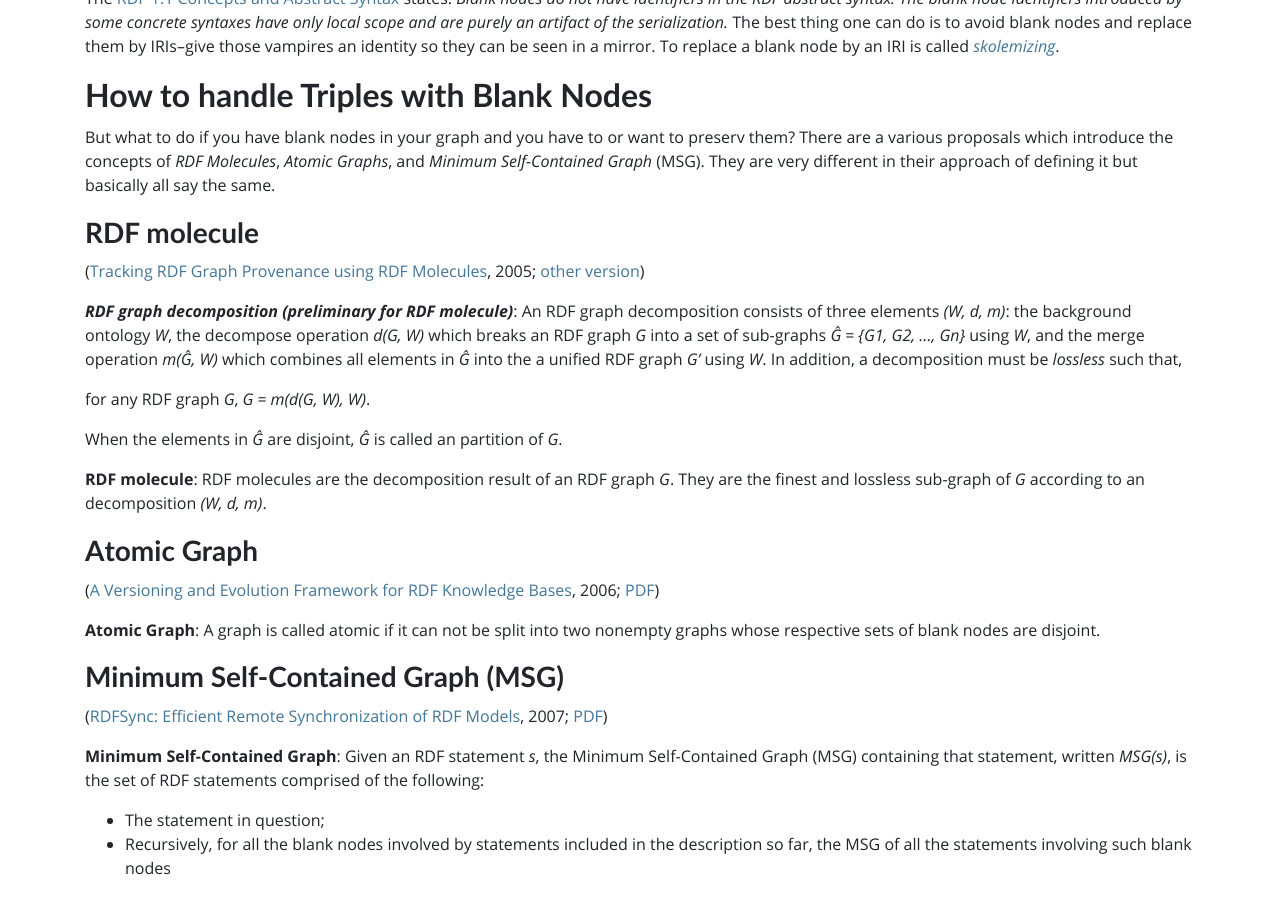
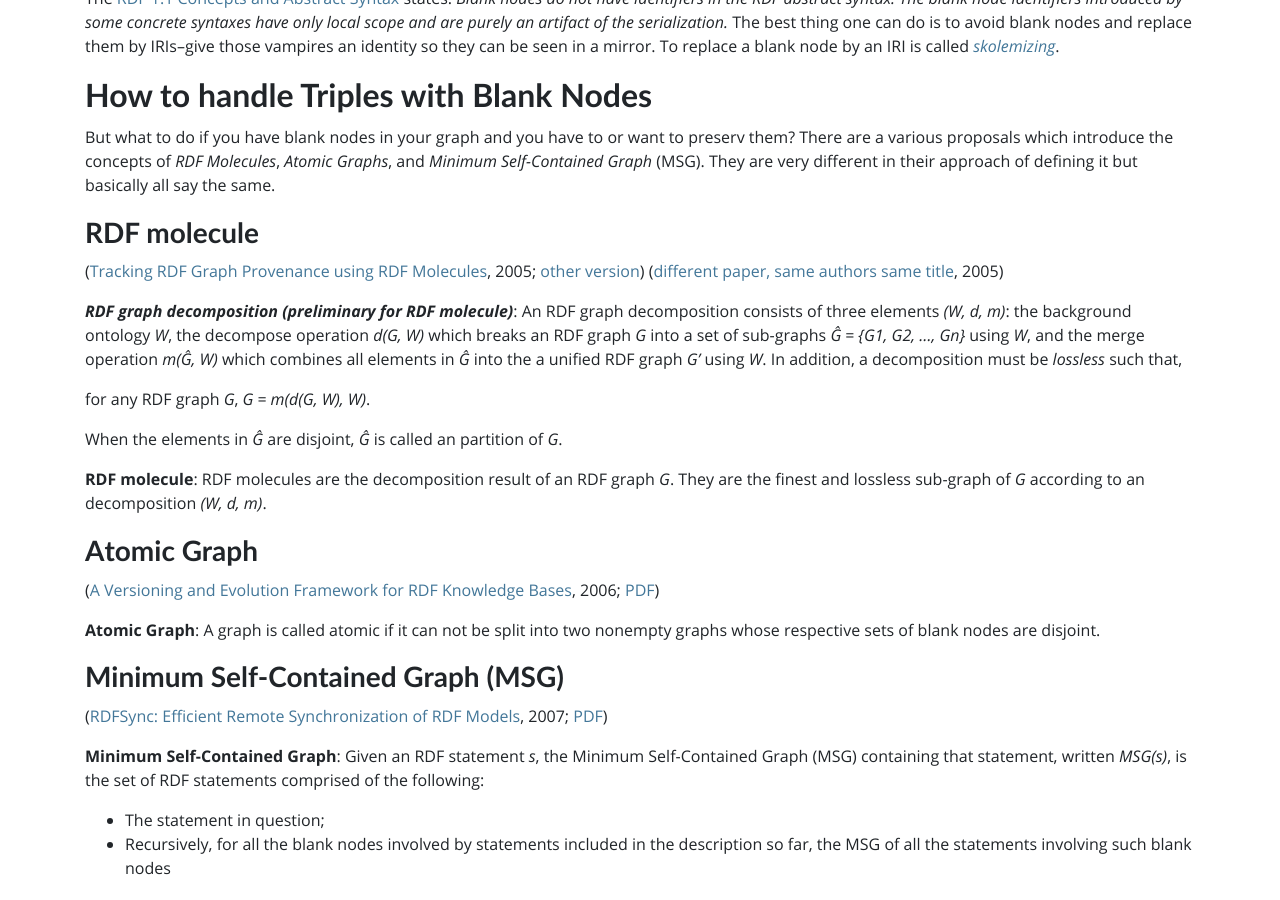
Before and after one commit to white-gecko/natanael.arndt.xyz, a Jekyll site: the page built from notes/dealing-with-blank-nodes.md, in a window 1280 px wide and 900 px high, scrolled down 480 px. Built offline with Jekyll 4.4.1, drawn with Linux system fonts in a browser that asks for light colours.

Commit message:
Add another reference for RDF molecules

```diff
--- a/notes/dealing-with-blank-nodes.md
+++ b/notes/dealing-with-blank-nodes.md
@@ -23,7 +23,7 @@ But what to do if you have blank nodes in your graph and you have to or want to
 There are a various proposals which introduce the concepts of *RDF Molecules*, *Atomic Graphs*, and *Minimum Self-Contained Graph* (MSG). They are very different in their approach of defining it but basically all say the same.
 
 ### RDF molecule
-([Tracking RDF Graph Provenance using RDF Molecules](http://hdl.handle.net/11603/12181), 2005; [other version](https://ebiquity.umbc.edu/paper/html/id/263/Tracking-RDF-Graph-Provenance-using-RDF-Molecules))
+([Tracking RDF Graph Provenance using RDF Molecules](http://hdl.handle.net/11603/12181), 2005; [other version](https://ebiquity.umbc.edu/paper/html/id/263/Tracking-RDF-Graph-Provenance-using-RDF-Molecules)) ([different paper, same authors same title](http://www.ksl.stanford.edu/people/pp/papers/Ding_ISWC_2005.pdf), 2005)
 
 ***RDF graph decomposition (preliminary for RDF molecule)***: An RDF graph decomposition consists of three elements *(W, d, m)*: the background ontology *W*, the decompose operation *d(G, W)* which breaks an RDF graph *G* into a set of sub-graphs *Ĝ = {G1, G2, …, Gn}* using *W*, and the merge operation *m(Ĝ, W)* which combines all elements in *Ĝ* into the a unified RDF graph *G'* using *W*. In addition, a decomposition must be *lossless* such that,
 
```
